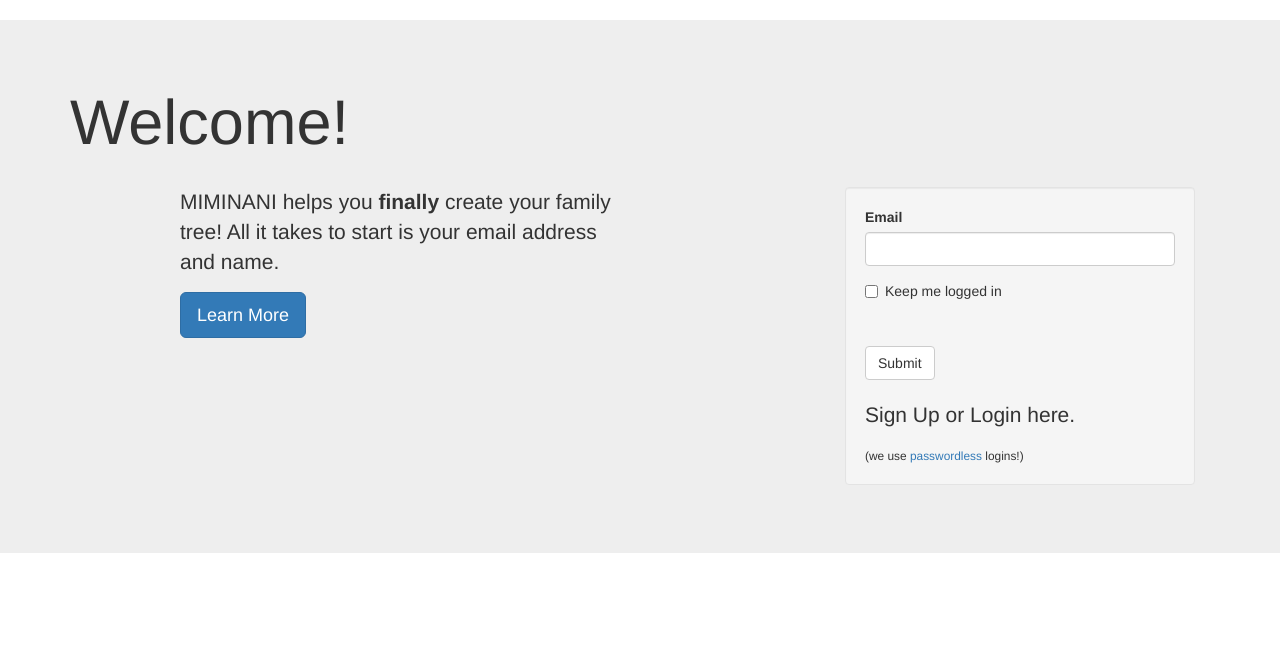
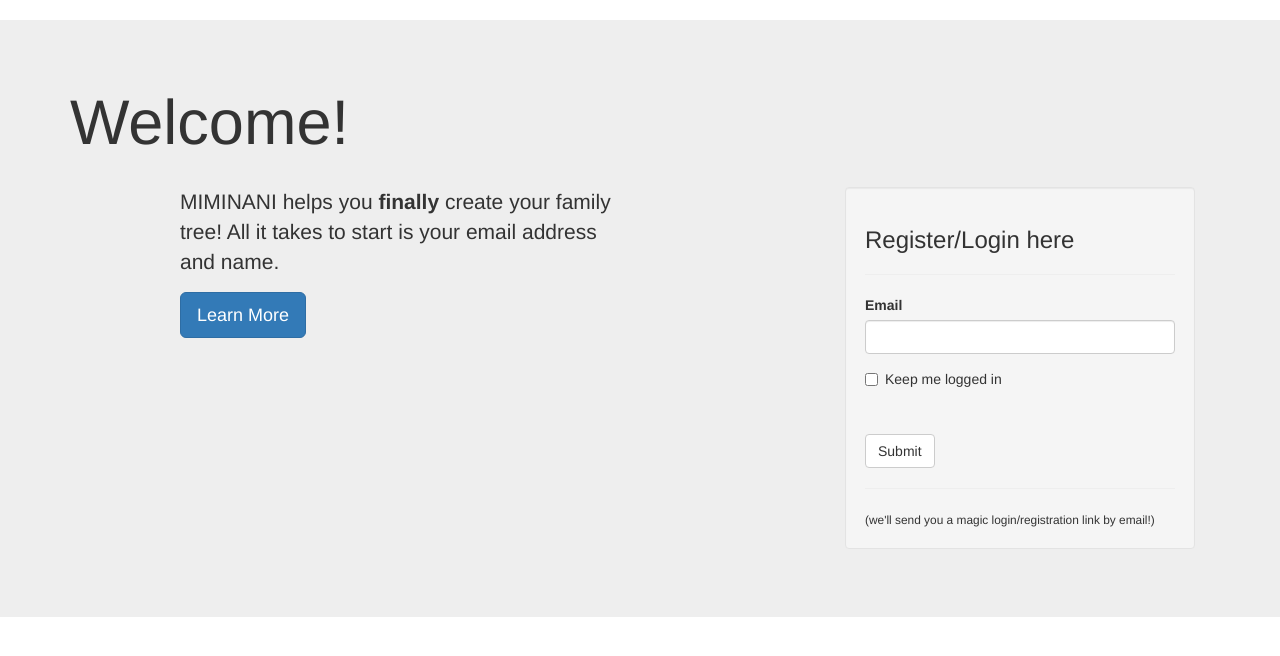
Before and after one commit to imndaiga/historia, a Flask app: page / in a window 1280 px wide. Shown: the part 52-708 px from the top of the page. Run offline with Flask 2, Linux system fonts and the light colour scheme; parts of the project's set-up code (start-up, migrations or seed data) failed here and were passed over; some libraries are stand-ins or nearby versions.

Commit message:
css changes to login/registration well

```diff
--- a/app/templates/auth/welcome.html
+++ b/app/templates/auth/welcome.html
@@ -22,10 +22,11 @@
 		</div>
 		<div class="col-md-4">
 			<div class="well">
+				<h3>Register/Login here</h3>
+				<hr>
 				{{ wtf.quick_form(form) }}
-				<br>
-				<p>Sign Up or Login here.</p>
-				<small>(we use <a href="https://www.sitepoint.com/passwordless-authentication-works/">passwordless</a> logins!)</small>
+				<hr>
+				<small>(we'll send you a magic login/registration link by email!)</small>
 			</div>
 		</div>
 	</div>
```
